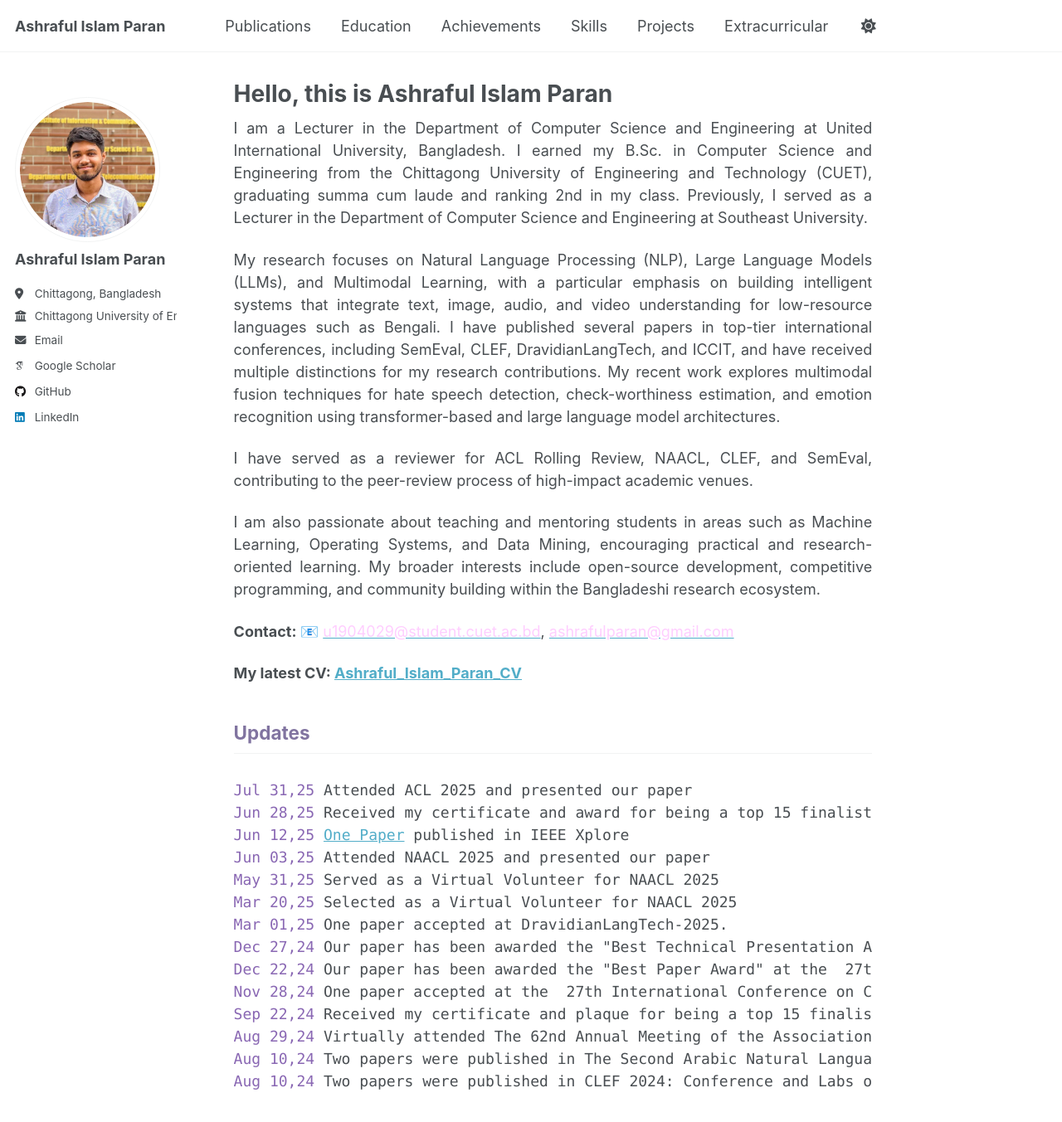
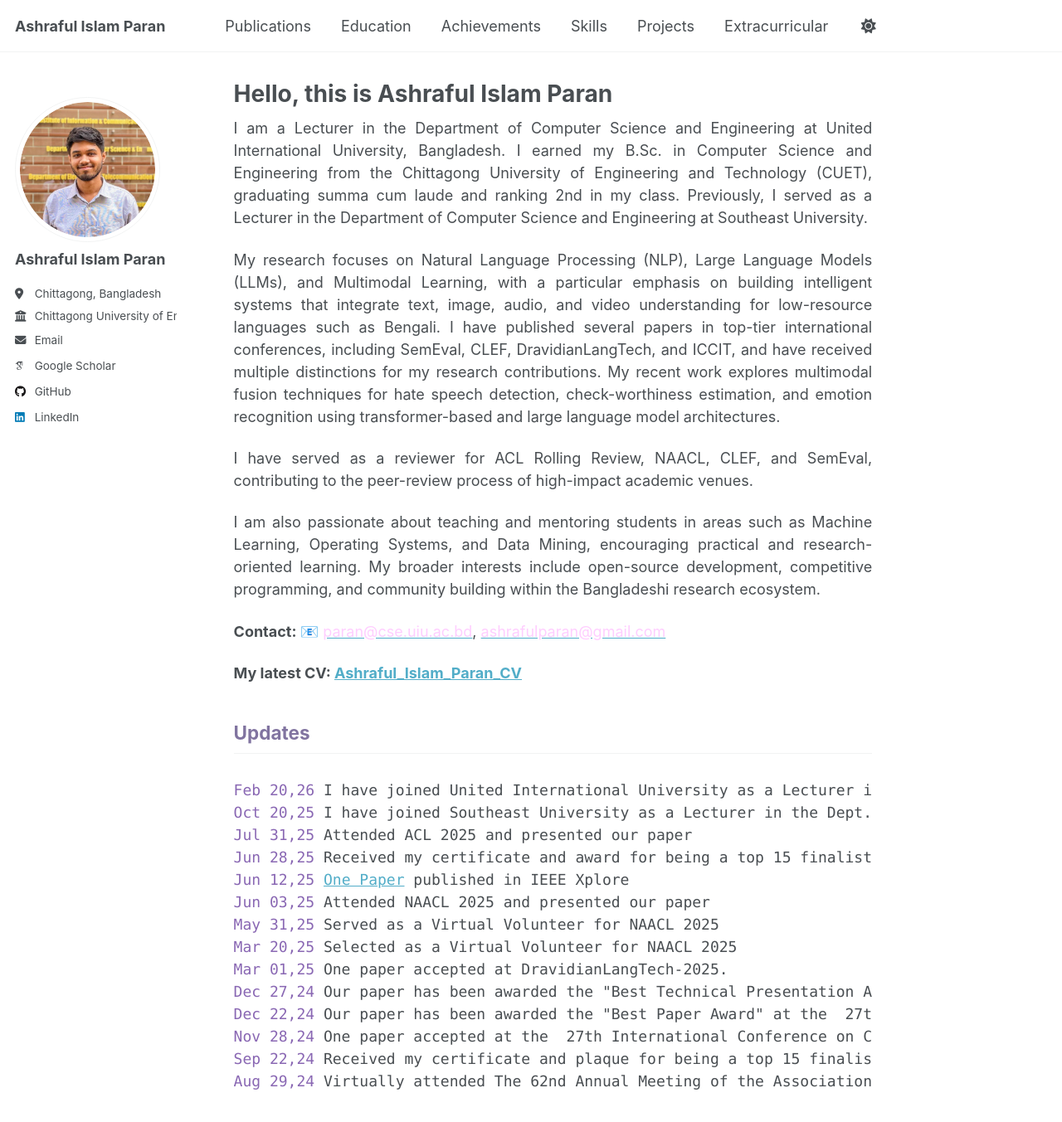
Before and after one commit to ashrafulparan2/ashrafulparan2.github.io, a Jekyll site: the page built from _pages/about.md, in a window 1280 px wide and 1400 px high. Shown: the top 1353 px of the window at 83% size. Built offline with Jekyll 4.4.1, drawn with Linux system fonts in a browser that asks for light colours; some web fonts are replaced; a script that is not in the unit is left out.

Commit message:
update about

```diff
--- a/_pages/about.md
+++ b/_pages/about.md
@@ -39,13 +39,15 @@ I am also passionate about teaching and mentoring students in areas such as Mach
 
 
 
-<b>Contact: 📧</b> [<font color="#ffdce8ff">u1904029@student.cuet.ac.bd</font>](mailto:u1904029@student.cuet.ac.bd), [<font color="#ffdce8ff">ashrafulparan@gmail.com</font>](mailto:ashrafulparan@gmail.com)
+<b>Contact: 📧</b> [<font color="#ffdce8ff">paran@cse.uiu.ac.bd</font>](mailto:paran@cse.uiu.ac.bd), [<font color="#ffdce8ff">ashrafulparan@gmail.com</font>](mailto:ashrafulparan@gmail.com)
 
 <b>My latest CV: [Ashraful_Islam_Paran_CV](../files/CV/CV_Ashraful_Islam_Paran_Academic.pdf)
 
 ## <font color="#8174A0"> Updates </font>
 <div style="height: 400px; overflow: auto;">
 <pre>
+<span style="color:rgb(137, 103, 179)">Feb 20,26</span> I have joined United International University as a Lecturer in the Dept. of CSE
+<span style="color:rgb(137, 103, 179)">Oct 20,25</span> I have joined Southeast University as a Lecturer in the Dept. of CSE
 <span style="color:rgb(137, 103, 179)">Jul 31,25</span> Attended ACL 2025 and presented our paper
 <span style="color:rgb(137, 103, 179)">Jun 28,25</span> Received my certificate and award for being a top 15 finalist in the <a href="https://www.bdhonda.com/yes-award">Honda YES Award 2024!</a>
 <span style="color:rgb(137, 103, 179)">Jun 12,25</span> <a href="https://ashrafulparan2.github.io/publication/3">One Paper</a> published in IEEE Xplore
```
